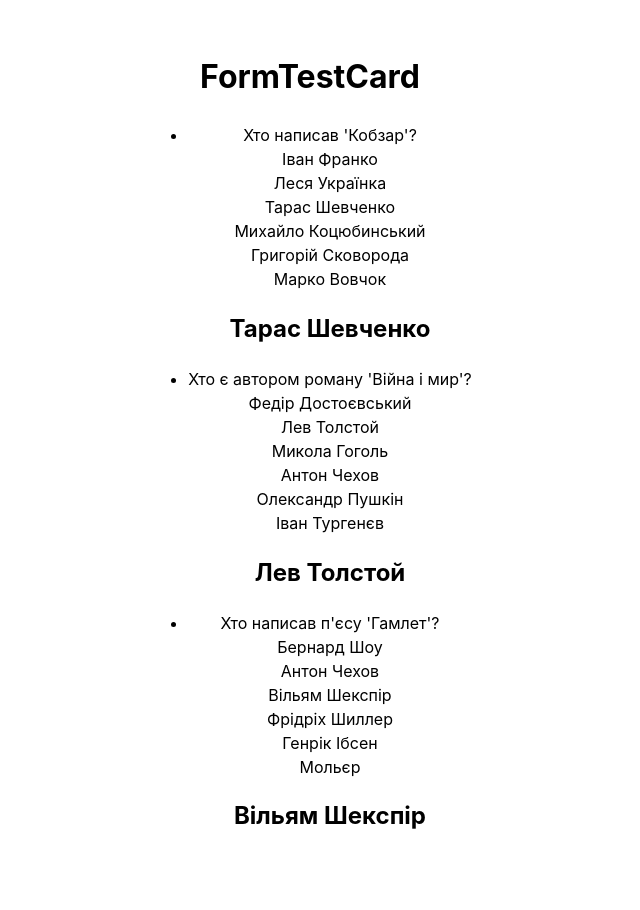
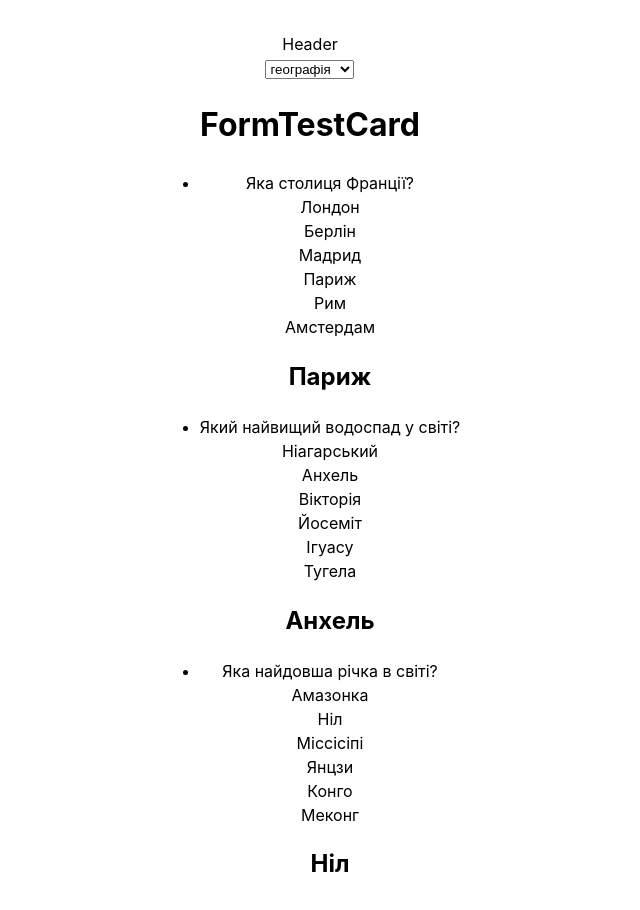
Before and after one commit to MorskoySom/test-skills, a React (Vite) app: page / in a window 1280 px wide. Shown: the top 910 px of the page, without its empty margins (330-970 px from the left). Before the commit the page ends 886 px from the top, so only its background shows below. Built offline with nearby package versions, Linux system fonts and the light colour scheme.

Commit message:
add select filter

```diff
--- a/package.json
+++ b/package.json
@@ -12,6 +12,7 @@
     "preview": "vite preview"
   },
   "dependencies": {
+    "nanoid": "^5.0.7",
     "react": "^18.3.1",
     "react-dom": "^18.3.1"
   },
--- a/src/App.jsx
+++ b/src/App.jsx
@@ -7,7 +7,12 @@ import './App.css'
 export class App extends Component {
   state = {
     allQuestions: bodyQuestions,
+    categoryType: "географія",
   }
+
+  changeCategoryType = newTypeCategory => {
+    this.setState({ categoryType: newTypeCategory })
+  };
 
   getQuestionsByCategory = (category) => {
     const categoryObject = this.state.allQuestions.find(cat => cat.category === category);
@@ -17,10 +22,20 @@ export class App extends Component {
 
 
   render() {
-    const geographyQuestions = this.getQuestionsByCategory("література");
-    return <>
-      <FormTestCard />
-      <TestCardList quests={ geographyQuestions } />
-    </>
+    const { categoryType } = this.state;
+    const geographyQuestions = this.getQuestionsByCategory(categoryType);
+    const parts = this.state.allQuestions.map(item => item.category);
+
+    return (
+      <>
+        <div>Header</div>
+        <FormTestCard
+          categories={parts}
+          selectedCategory={categoryType}
+          onChangeCategory={this.changeCategoryType}
+        />
+        <TestCardList quests={ geographyQuestions } />
+      </>
+    )
   }
 }
--- a/src/Components/FormTestCard/FormTestCard.jsx
+++ b/src/Components/FormTestCard/FormTestCard.jsx
@@ -1,7 +1,23 @@
-export const FormTestCard = () => {
+import PropTypes from 'prop-types';
+import { nanoid } from 'nanoid';
+
+export const FormTestCard = ({ categories, selectedCategory, onChangeCategory }) => {
     return (
         <>
+            <select value={selectedCategory} onChange={evt => onChangeCategory(evt.target.value)}>
+                    {categories.map(part => (
+                        <option key={nanoid()} value={part}>
+                            {part}
+                        </option>
+                    ))}
+            </select>
             <h1>FormTestCard</h1>
         </>
     )
 }
+
+FormTestCard.propTypes = {
+    categories: PropTypes.array.isRequired,
+    selectedCategory: PropTypes.string.isRequired,
+    onChangeCategory: PropTypes.func.isRequired,
+};
```
Also changed, not shown: 1 other file (tests, documents, lock files or other folders).
